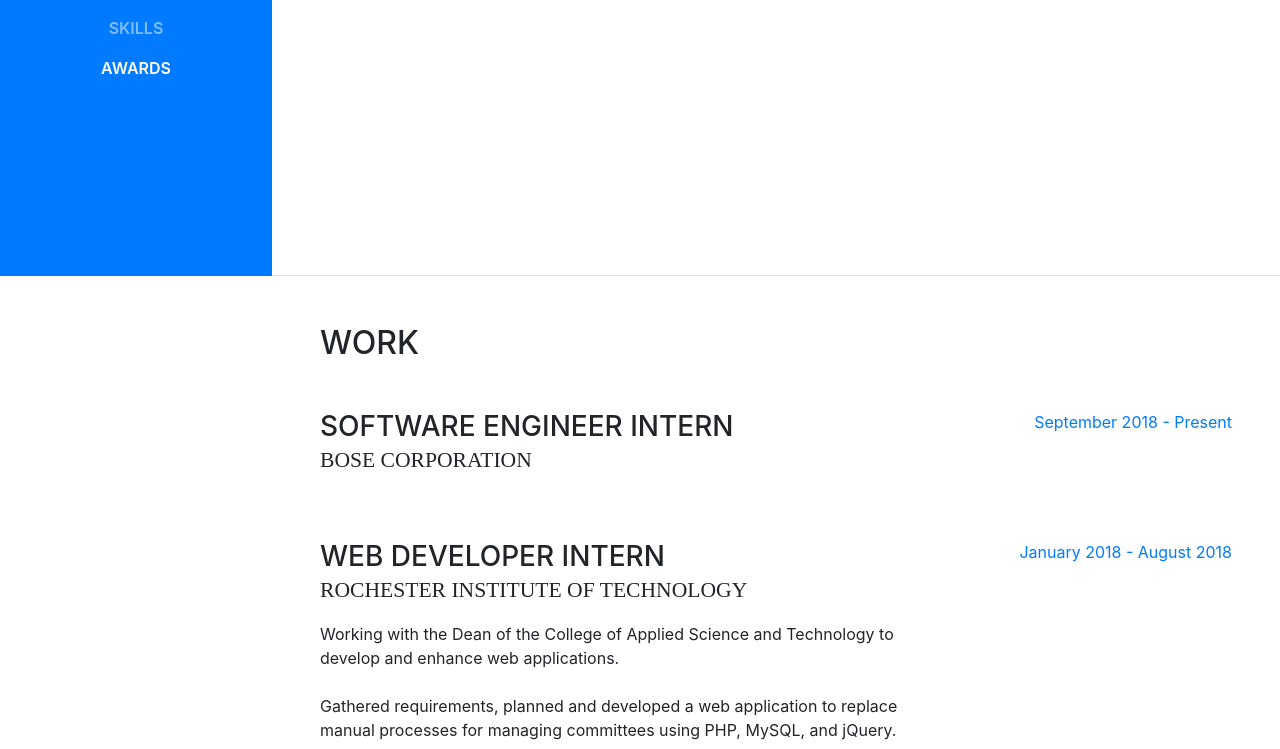
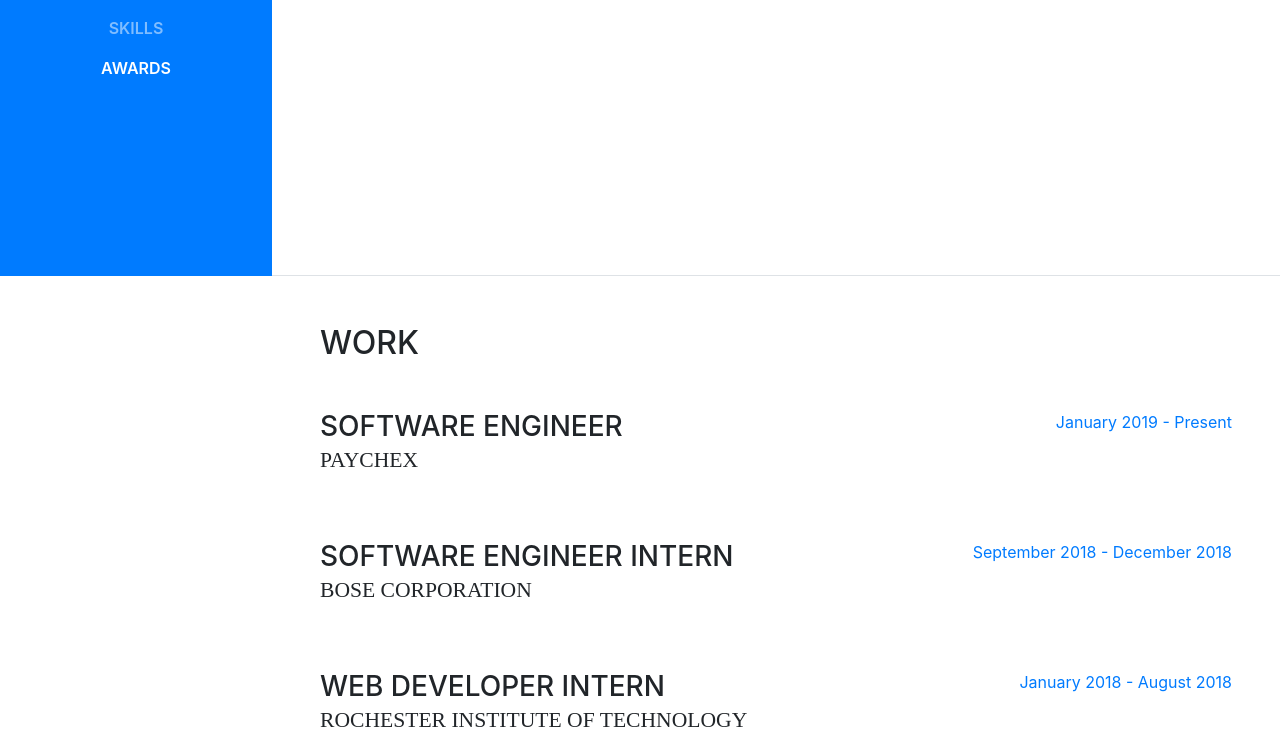
Before and after one commit to Aakash-J/Aakash-J.github.io, a website with bundled scripts: page index.html in a window 1280 px wide. Shown: the part 524-1273 px from the top of the page. Built offline with nearby package versions, Linux system fonts and the light colour scheme; a web font is replaced by a local one.

Commit message:
Update index.html

```diff
--- a/index.html
+++ b/index.html
@@ -68,7 +68,7 @@
           <h1 class="mb-0">Aakash
             <span class="text-primary">Jain</span>
           </h1>
-          <div class="subheading mb-5">293 River Meadow Drive Apt C · Rochester, NY 14623 · (585) 360-8812 ·
+          <div class="subheading mb-5">Rochester, NY 14623 · (585) 360-8812 ·
             <a href="mailto:aj9306@rit.edu">aj9306@rit.edu</a>
           </div>
          <ul class="list-inline list-social-icons mb-0">
@@ -97,13 +97,22 @@
         <div class="my-auto">
           <h2 class="mb-5">Work</h2>
 
-	 <div class="resume-item d-flex flex-column flex-md-row mb-5">
+	<div class="resume-item d-flex flex-column flex-md-row mb-5">
+            <div class="resume-content mr-auto">
+              <h3 class="mb-0">Software Engineer</h3>
+              <div class="subheading mb-3">Paychex</div>
+            </div>
+            <div class="resume-date text-md-right">
+              <span class="text-primary">January 2019 - Present</span>
+            </div>
+          </div>
+	<div class="resume-item d-flex flex-column flex-md-row mb-5">
             <div class="resume-content mr-auto">
               <h3 class="mb-0">Software Engineer Intern</h3>
               <div class="subheading mb-3">Bose Corporation</div>
             </div>
             <div class="resume-date text-md-right">
-              <span class="text-primary">September 2018 - Present</span>
+              <span class="text-primary">September 2018 - December 2018</span>
             </div>
           </div>
 
```
